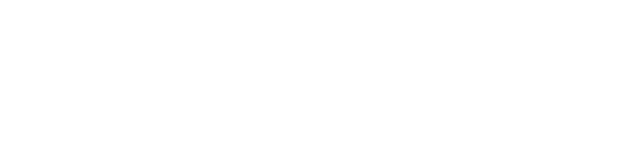
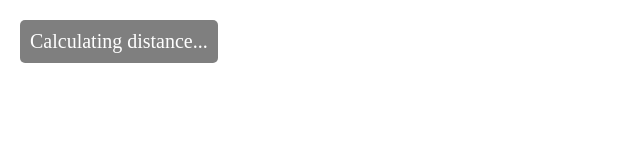
Before and after one commit to SadLunch/AR-Frameworks-Tests, a plain HTML site: page a-frame/continuous-tracking-with-min-distance.html in a window 1280 px wide. Shown: the whole page, without its empty margins (0-640 px from the left). Drawn offline with Linux system fonts and the light colour scheme.

Commit message:
Added display for distance from target

```diff
--- a/a-frame/continuous-tracking-with-min-distance.html
+++ b/a-frame/continuous-tracking-with-min-distance.html
@@ -7,18 +7,34 @@
   <title>A-Frame with Continuous GPS-based Object Activation</title>
   <script src="https://aframe.io/releases/1.2.0/aframe.min.js"></script>
   <!-- <script src="https://cdnjs.cloudflare.com/ajax/libs/three.js/r128/three.min.js"></script> -->
+  <style>
+    #distance-display {
+      position: fixed;
+      top: 20px;
+      left: 20px;
+      font-size: 20px;
+      background: rgba(0, 0, 0, 0.5);
+      color: white;
+      padding: 10px;
+      border-radius: 5px;
+      z-index: 999;
+      /* Ensure it's visible above the AR scene */
+    }
+  </style>
 </head>
 
 <body>
+  <div id="distance-display">Calculating distance...</div>
   <a-scene>
     <!-- AR content will be added dynamically based on user's location -->
-     <!-- Camera -->
-     <a-entity camera look-controls position="0 1.6 0"></a-entity>
+    <!-- Camera -->
+    <a-entity camera look-controls position="0 1.6 0"></a-entity>
   </a-scene>
 
   <script>
     const activationDistance = 15; // Distance in meters for activation threshold
     let objectPlaced = false; // Track whether the object has been placed already
+    const distanceDisplay = document.getElementById('distance-display');
 
     function toRadians(degrees) {
       return degrees * Math.PI / 180;
@@ -49,6 +65,10 @@
 
       // Calculate the distance between user and target
       const distance = calculateDistance(userLat, userLon, targetLat, targetLon);
+
+      // Update the on-screen distance display
+      distanceDisplay.textContent = `You are ${Math.round(distance)} meters away from the target.`;
+
 
       // Check if the user is within the activation distance and the object isn't already placed
       if (distance <= activationDistance && !objectPlaced) {
```
